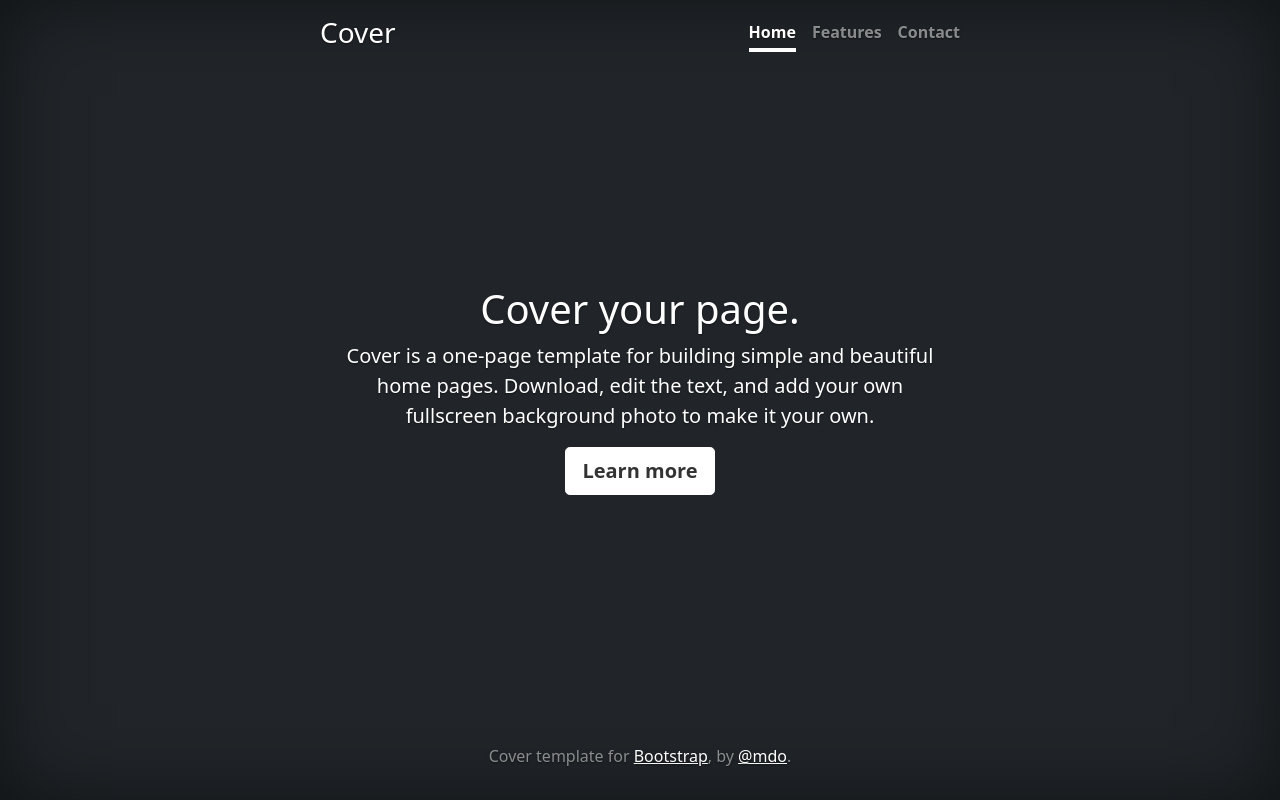
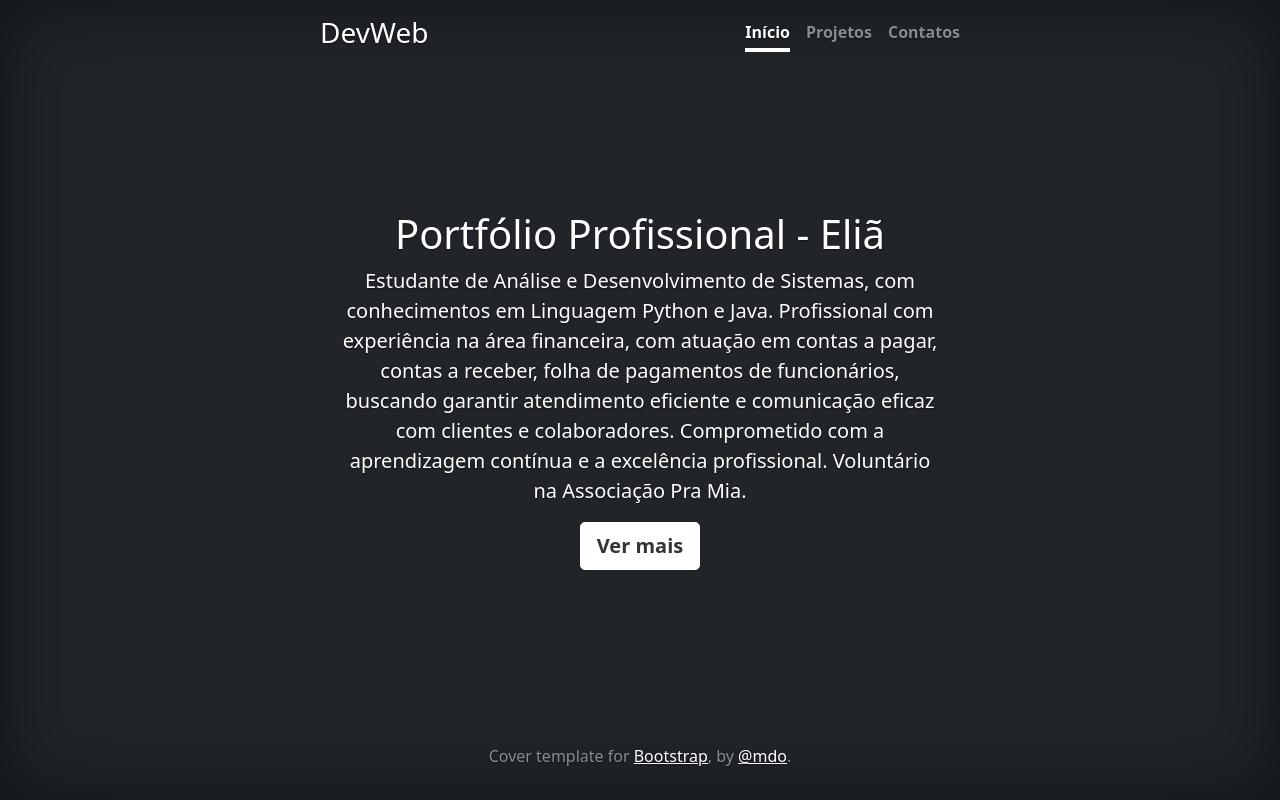
Before and after one commit to eliaferreira/portifolio-elia, a plain HTML site: page cover/index.html in a window 1280 px wide. Drawn offline with Linux system fonts and the light colour scheme.

Commit message:
atualização do código HTML

```diff
--- a/cover/index.html
+++ b/cover/index.html
@@ -1,12 +1,13 @@
 <!doctype html>
 <html lang="en" class="h-100">
+
 <head>
   <meta charset="utf-8">
   <meta name="viewport" content="width=device-width, initial-scale=1">
   <meta name="description" content="">
   <meta name="author" content="Mark Otto, Jacob Thornton, and Bootstrap contributors">
   <meta name="generator" content="Hugo 0.84.0">
-    <title>Cover Template · Bootstrap v5.0</title>
+  <title>Portfólio Profissional - Eliã</title>
 
   <link rel="canonical" href="https://getbootstrap.com/docs/5.0/examples/cover/">
 
@@ -22,23 +23,25 @@
 
     <header class="mb-auto">
       <div>
-          <h3 class="float-md-start mb-0">Cover</h3>
+        <h3 class="float-md-start mb-0">DevWeb</h3>
         <nav class="nav nav-masthead justify-content-center float-md-end">
-            <a class="nav-link active" aria-current="page" href="#">Home</a>
-            <a class="nav-link" href="#">Features</a>
-            <a class="nav-link" href="#">Contact</a>
+          <a class="nav-link active" aria-current="page" href="#">Início</a>
+          <a class="nav-link" href="#">Projetos</a>
+          <a class="nav-link" href="#">Contatos</a>
         </nav>
       </div>
     </header>
 
     <main class="px-3">
-        <h1>Cover your page.</h1>
+      <h1>Portfólio Profissional - Eliã</h1>
       <p class="lead">
-          Cover is a one-page template for building simple and beautiful home pages.
-          Download, edit the text, and add your own fullscreen background photo to make it your own.
+        Estudante de Análise e Desenvolvimento de Sistemas, com conhecimentos em Linguagem Python e Java. Profissional
+        com experiência na área financeira, com atuação em contas a pagar, contas a receber, folha de pagamentos de
+        funcionários, buscando garantir atendimento eficiente e comunicação eficaz com clientes e colaboradores.
+        Comprometido com a aprendizagem contínua e a excelência profissional. Voluntário na Associação Pra Mia.
       </p>
       <p class="lead">
-          <a href="#" class="btn btn-lg btn-secondary fw-bold border-white bg-white">Learn more</a>
+        <a href="#" class="btn btn-lg btn-secondary fw-bold border-white bg-white">Ver mais</a>
       </p>
     </main>
 
@@ -54,4 +57,5 @@
 
   <script src="../assets/dist/js/bootstrap.bundle.min.js"></script>
 </body>
+
 </html>
```
Lines whose indentation alone changed are shown as unchanged.
